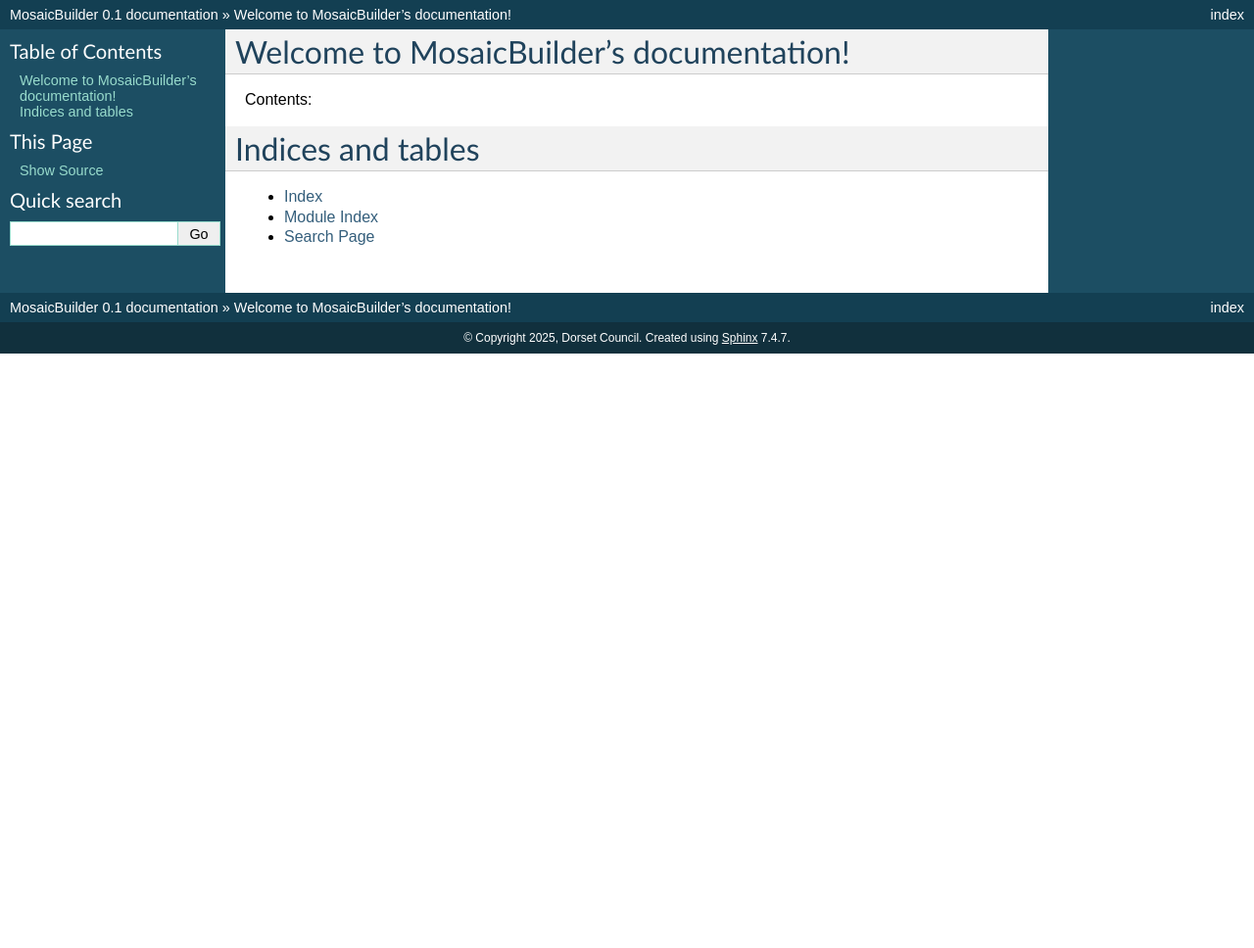
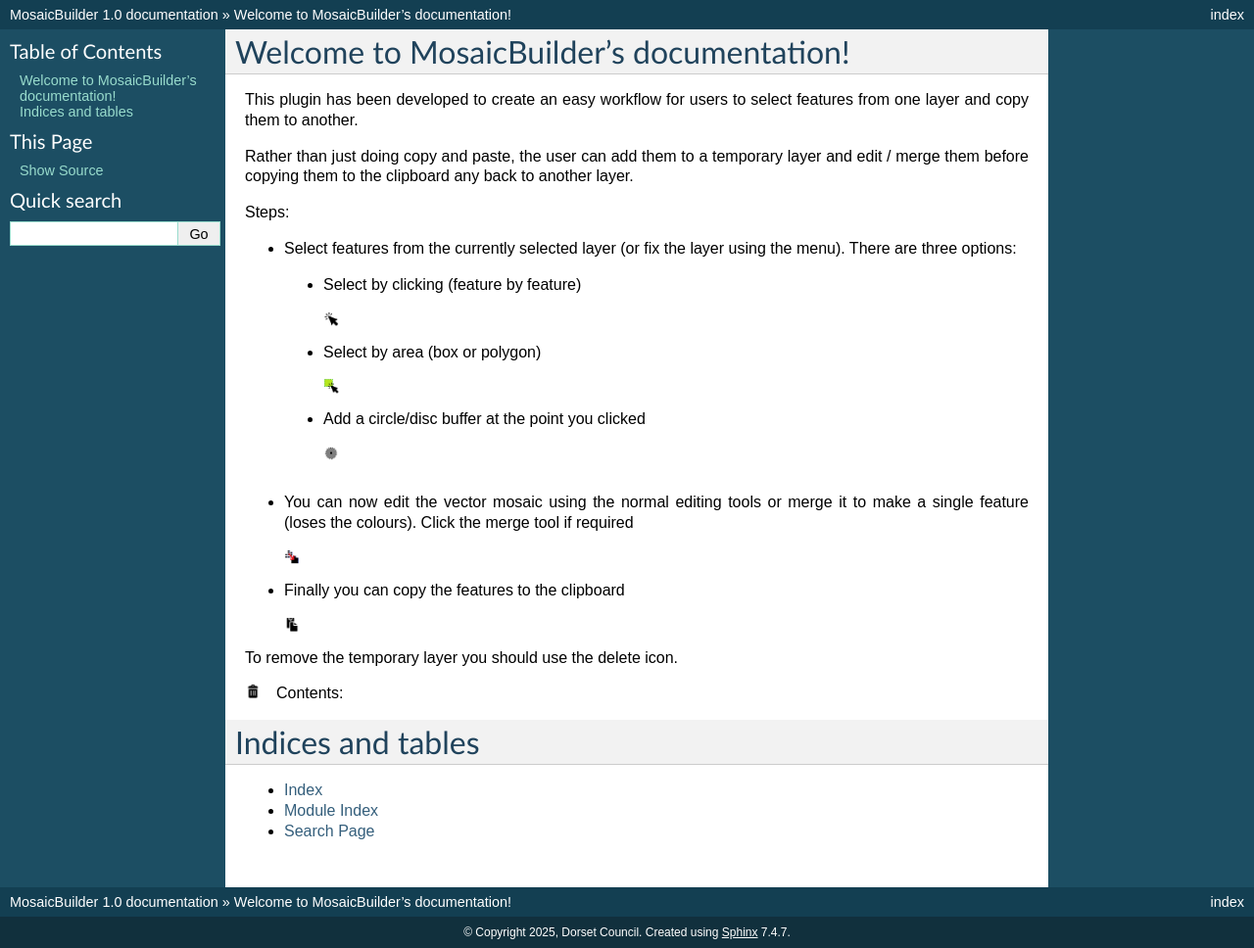
Before and after one commit to Dorset-Council-UK/QGIS.Mosaic.Builder, a Sphinx documentation site: the page built from help/source/index.rst, in a window 1280 px wide. Shown: the whole page at 98% size. Built offline with Sphinx 7.4.7, drawn with Linux system fonts in a browser that asks for light colours; formulas are drawn with MathJax 3; before the commit the page ends 900 px from its top, so only the background shows below that.

Commit message:
Initial docs

```diff
--- a/help/source/conf.py
+++ b/help/source/conf.py
@@ -48,9 +48,9 @@
 # built documents.
 #
 # The short X.Y version.
-version = '0.1'
+version = '1.0'
 # The full version, including alpha/beta/rc tags.
-release = '0.1'
+release = '1.0'
 
 # The language for content autogenerated by Sphinx. Refer to documentation
 # for a list of supported languages.
--- a/help/source/index.rst
+++ b/help/source/index.rst
@@ -5,6 +5,63 @@
 
 Welcome to MosaicBuilder's documentation!
 ============================================
+
+This plugin has been developed to create an easy workflow for users to select features from one layer and copy them to another.
+
+Rather than just doing copy and paste, the user can add them to a temporary layer and edit / merge them before copying them to the clipboard any back to another layer.
+
+Steps:
+
+- Select features from the currently selected layer (or fix the layer using the menu). There are three options:
+
+ - Select by clicking (feature by feature)
+
+  .. image:: _static/icons/select.png
+     :width: 16px
+     :height: 16px
+     :align: left
+     :alt: Select by point icon
+
+
+ - Select by area (box or polygon)
+
+  .. image:: _static/icons/selectArea.png
+     :width: 16px
+     :height: 16px
+     :align: left
+     :alt: Select by area icon
+
+ - Add a circle/disc buffer at the point you clicked
+
+  .. image:: _static/icons/disc.png
+     :width: 16px
+     :height: 16px
+     :align: left
+     :alt: Add circle icon
+
+- You can now edit the vector mosaic using the normal editing tools or merge it to make a single feature (loses the colours). Click the merge tool if required
+
+ .. image:: _static/icons/merge.png
+     :width: 16px
+     :height: 16px
+     :align: left
+     :alt: Merge features icon
+
+- Finally you can copy the features to the clipboard
+
+ .. image:: _static/icons/copy.png
+     :width: 16px
+     :height: 16px
+     :align: left
+     :alt: Copy features icon
+
+To remove the temporary layer you should use the delete icon.
+
+.. image:: _static/icons/clear.png
+     :width: 16px
+     :height: 16px
+     :align: left
+     :alt: Delete all icon
 
 Contents:
 
--- a/pb_tool.cfg
+++ b/pb_tool.cfg
@@ -75,3 +75,7 @@
 dir: help/build/html
 # the name of the directory to target in the deployed plugin
 target: help
+
+[copy]
+source: icons
+destination = help/source/_static
```
Also changed, not shown: help/source/_static/icons/clear.png (added), help/source/_static/icons/cogs.png (added), help/source/_static/icons/copy.png (added), help/source/_static/icons/disc.png (added), help/source/_static/icons/merge.png (added), help/source/_static/icons/select.png (added), help/source/_static/icons/selectArea.png (added).
